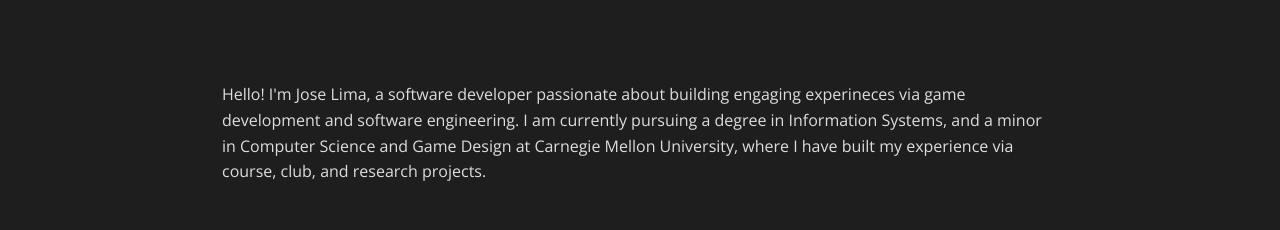
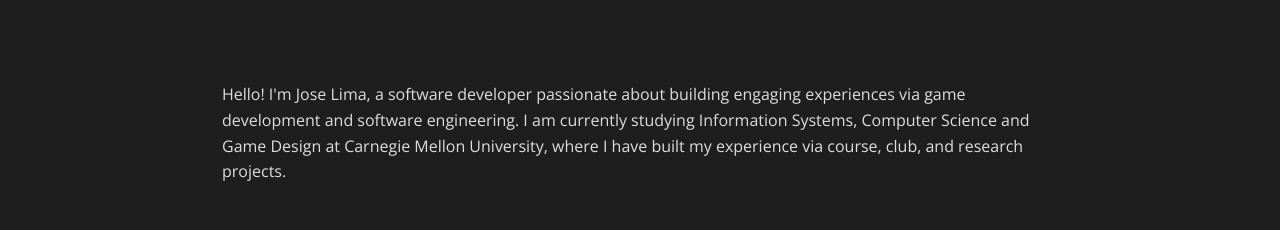
Before and after one commit to josecmu27/josecmu27.github.io, a plain HTML site: page index.html in a window 1280 px wide. Shown: the part 227-457 px from the top of the page. Drawn offline with nearby package versions, Linux system fonts and the light colour scheme.

Commit message:
Typo Error

```diff
--- a/index.html
+++ b/index.html
@@ -31,9 +31,8 @@
   <main class="main-content">
     <section class="section">
       <p>
-          Hello! I'm Jose Lima, a software developer passionate about building engaging experineces
-          via game development and software engineering. I am currently pursuing a degree in Information Systems,
-          and a minor in Computer Science and Game Design at Carnegie Mellon University, where I have built my experience via course,
+          Hello! I'm Jose Lima, a software developer passionate about building engaging experiences
+          via game development and software engineering. I am currently studying Information Systems, Computer Science and Game Design at Carnegie Mellon University, where I have built my experience via course,
           club, and research projects.
       </p>
     </section>
```
